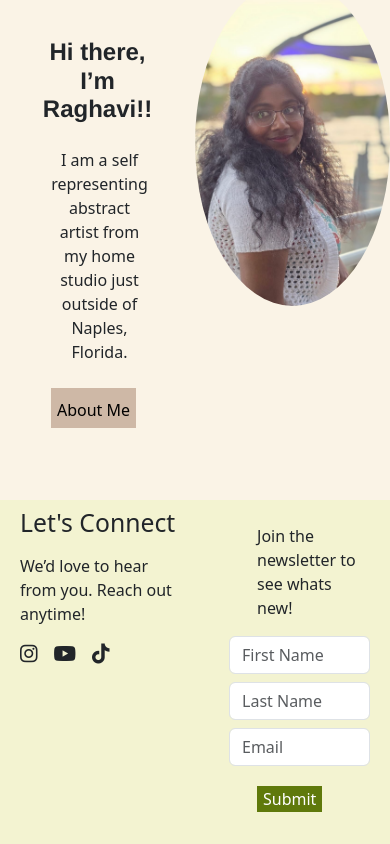
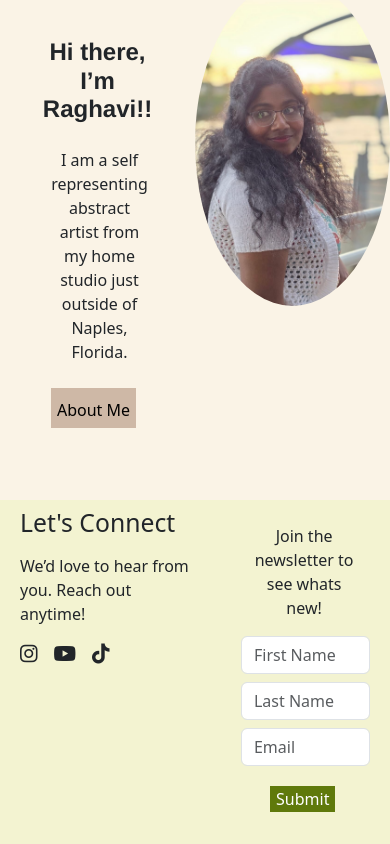
Before and after one commit to Raghavi-Mohan/react-app, a React (Create React App) app: page /#/ in a window 390 px wide. Shown: the part 1313-2157 px from the top of the page. Built offline with nearby package versions, Linux system fonts and the light colour scheme.

Commit message:
mobile/web browser enhancement  commit

```diff
--- a/src/Components/FooterForm.js
+++ b/src/Components/FooterForm.js
@@ -58,12 +58,12 @@ const FooterForm = () => {
                 </div>
             </div>
 
-            <div className="w-70 p-4">
+            <div className="w-auto ms-auto p-4 text-end">
                 <form ref={form} onSubmit={handleSubmit}>
-                    <div className="w-75 ms-5">
+                    <div className="w-75 ms-auto text-center">
                         <p>Join the newsletter to see whats new!</p>
                     </div>
-                    <div className="ms-1 mt-2">
+                    <div className="ms-1 mt-2 ">
                         <input name="first_name" type="text" className="form-control w-60 ms-3" placeholder="First Name" value={visitorData.firstName}
                         onChange={handleFirstNameChange}/>
                     </div>
```
